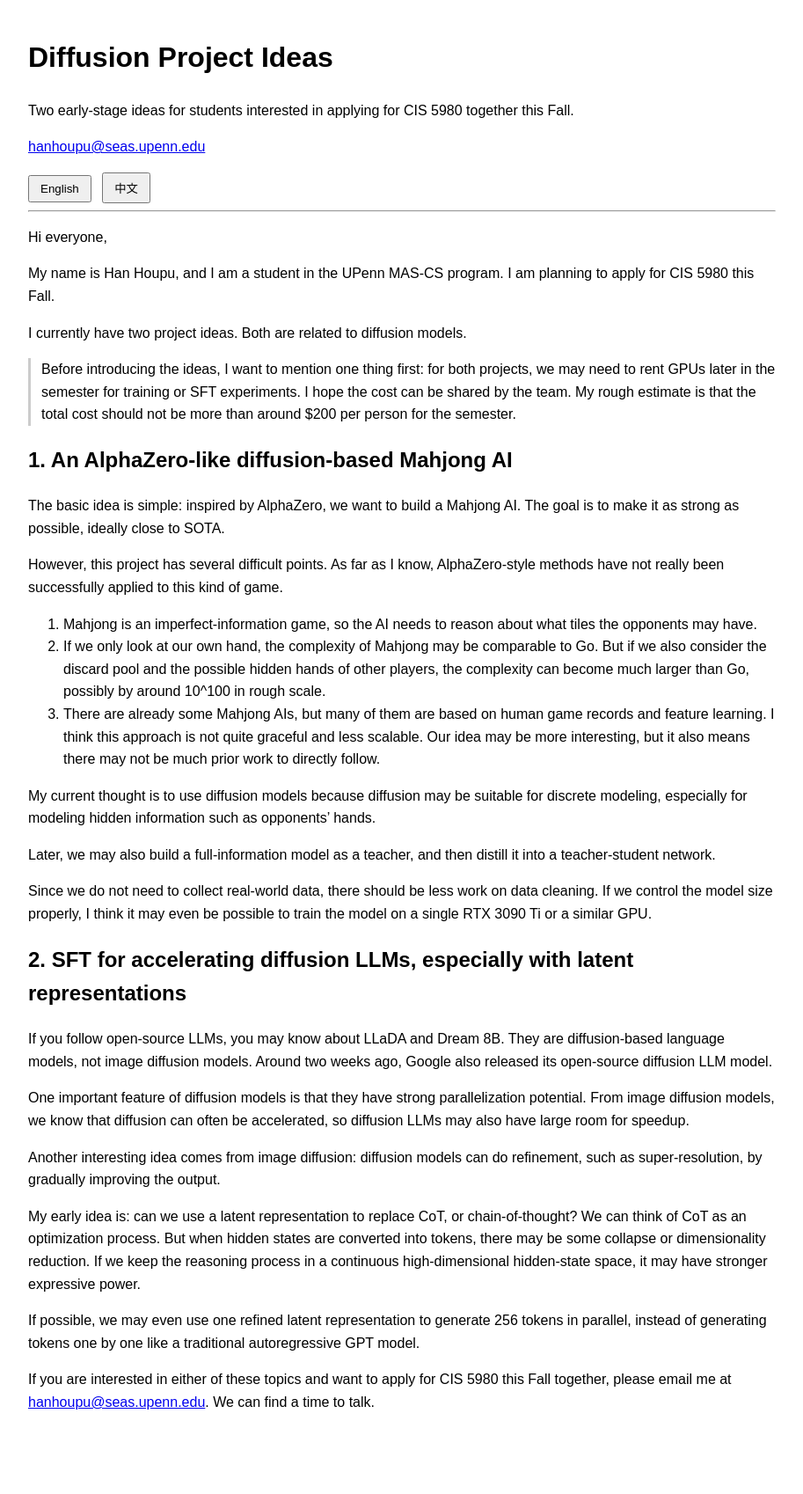
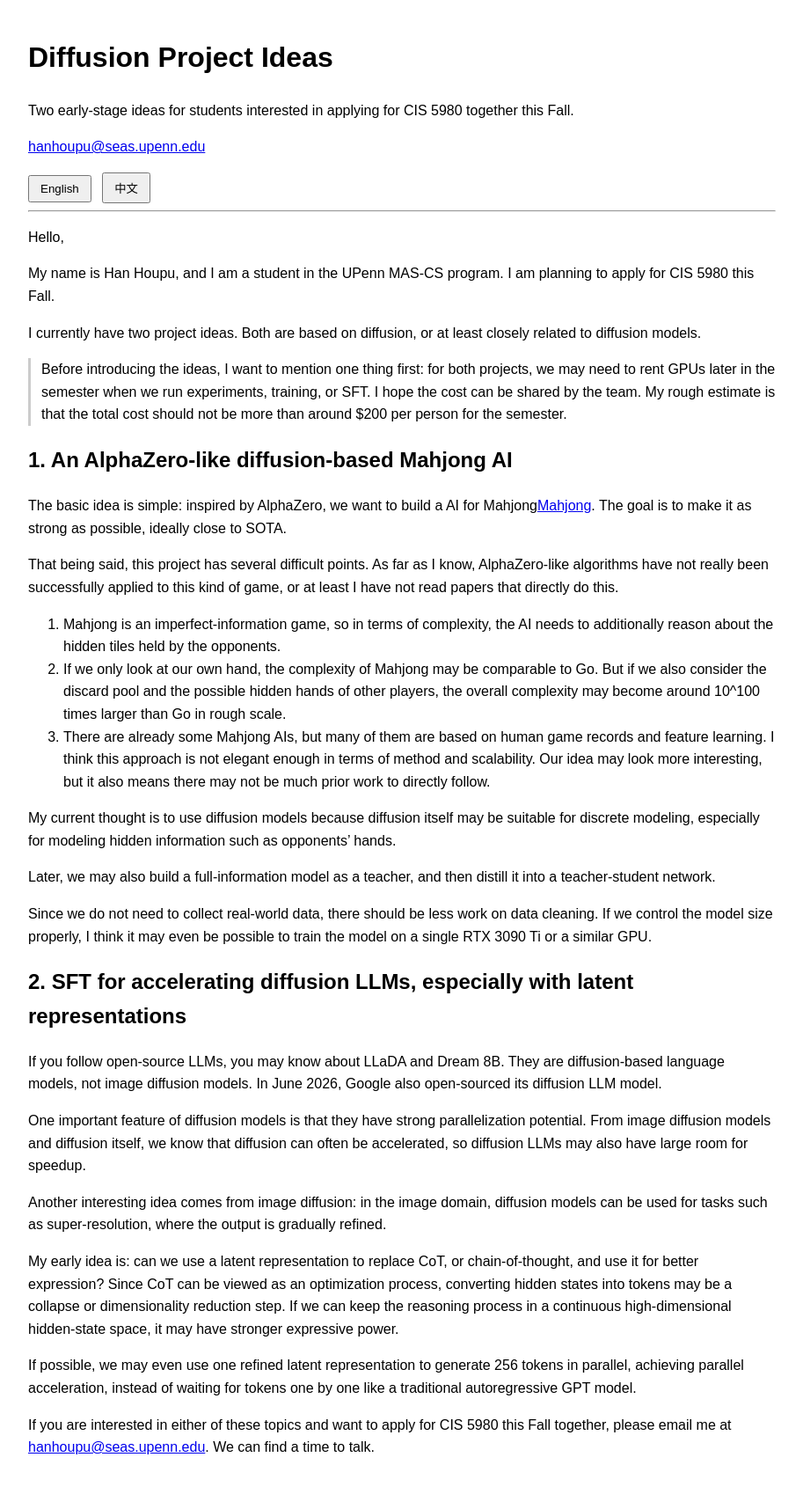
Before and after one commit to HanHoupu/hanhoupu.github.io, a Jekyll site: the page cis5980/index.html, which Jekyll copies as it is, in a window 1280 px wide. Shown: the whole page at 88% size, without its empty margins (183-1096 px from the left). Built offline with Jekyll 4.4.1, drawn with Linux system fonts in a browser that asks for light colours; before the commit the page ends 1647 px from its top, so only the background shows below that.

Commit message:
speaking style change

```diff
--- a/cis5980/index.html
+++ b/cis5980/index.html
@@ -37,38 +37,38 @@
   <hr>
 
   <article class="lang-panel" id="panel-en">
-<p>Hi everyone,</p>
+    <p>Hello,</p>
     <p>My name is Han Houpu, and I am a student in the UPenn MAS-CS program. I am planning to apply for CIS 5980 this Fall.</p>
-        <p>I currently have two project ideas. Both are related to diffusion models.</p>
+    <p>I currently have two project ideas. Both are based on diffusion, or at least closely related to diffusion models.</p>
 
     <div class="note">
-          <p>Before introducing the ideas, I want to mention one thing first: for both projects, we may need to rent GPUs later in the semester for training or SFT experiments. I hope the cost can be shared by the team. My rough estimate is that the total cost should not be more than around $200 per person for the semester.</p>
+      <p>Before introducing the ideas, I want to mention one thing first: for both projects, we may need to rent GPUs later in the semester when we run experiments, training, or SFT. I hope the cost can be shared by the team. My rough estimate is that the total cost should not be more than around $200 per person for the semester.</p>
     </div>
 
     <h2>1. An AlphaZero-like diffusion-based Mahjong AI</h2>
-        <p>The basic idea is simple: inspired by AlphaZero, we want to build a Mahjong AI. The goal is to make it as strong as possible, ideally close to SOTA.</p>
-        <p>However, this project has several difficult points. As far as I know, AlphaZero-style methods have not really been successfully applied to this kind of game.</p>
+    <p>The basic idea is simple: inspired by AlphaZero, we want to build a AI for Mahjong<a href="https://en.wikipedia.org/wiki/Mahjong" target="_blank" rel="noopener noreferrer">Mahjong</a>. The goal is to make it as strong as possible, ideally close to SOTA.</p>
+    <p>That being said, this project has several difficult points. As far as I know, AlphaZero-like algorithms have not really been successfully applied to this kind of game, or at least I have not read papers that directly do this.</p>
     <ol>
-          <li>Mahjong is an imperfect-information game, so the AI needs to reason about what tiles the opponents may have.</li>
-          <li>If we only look at our own hand, the complexity of Mahjong may be comparable to Go. But if we also consider the discard pool and the possible hidden hands of other players, the complexity can become much larger than Go, possibly by around 10^100 in rough scale.</li>
-          <li>There are already some Mahjong AIs, but many of them are based on human game records and feature learning. I think this approach is not quite graceful and less scalable. Our idea may be more interesting, but it also means there may not be much prior work to directly follow.</li>
+      <li>Mahjong is an imperfect-information game, so in terms of complexity, the AI needs to additionally reason about the hidden tiles held by the opponents.</li>
+      <li>If we only look at our own hand, the complexity of Mahjong may be comparable to Go. But if we also consider the discard pool and the possible hidden hands of other players, the overall complexity may become around 10^100 times larger than Go in rough scale.</li>
+      <li>There are already some Mahjong AIs, but many of them are based on human game records and feature learning. I think this approach is not elegant enough in terms of method and scalability. Our idea may look more interesting, but it also means there may not be much prior work to directly follow.</li>
     </ol>
-        <p>My current thought is to use diffusion models because diffusion may be suitable for discrete modeling, especially for modeling hidden information such as opponents’ hands.</p>
+    <p>My current thought is to use diffusion models because diffusion itself may be suitable for discrete modeling, especially for modeling hidden information such as opponents’ hands.</p>
     <p>Later, we may also build a full-information model as a teacher, and then distill it into a teacher-student network.</p>
     <p>Since we do not need to collect real-world data, there should be less work on data cleaning. If we control the model size properly, I think it may even be possible to train the model on a single RTX 3090 Ti or a similar GPU.</p>
 
     <h2>2. SFT for accelerating diffusion LLMs, especially with latent representations</h2>
-        <p>If you follow open-source LLMs, you may know about LLaDA and Dream 8B. They are diffusion-based language models, not image diffusion models. Around two weeks ago, Google also released its open-source diffusion LLM model.</p>
-        <p>One important feature of diffusion models is that they have strong parallelization potential. From image diffusion models, we know that diffusion can often be accelerated, so diffusion LLMs may also have large room for speedup.</p>
-        <p>Another interesting idea comes from image diffusion: diffusion models can do refinement, such as super-resolution, by gradually improving the output.</p>
-        <p>My early idea is: can we use a latent representation to replace CoT, or chain-of-thought? We can think of CoT as an optimization process. But when hidden states are converted into tokens, there may be some collapse or dimensionality reduction. If we keep the reasoning process in a continuous high-dimensional hidden-state space, it may have stronger expressive power.</p>
-        <p>If possible, we may even use one refined latent representation to generate 256 tokens in parallel, instead of generating tokens one by one like a traditional autoregressive GPT model.</p>
+    <p>If you follow open-source LLMs, you may know about LLaDA and Dream 8B. They are diffusion-based language models, not image diffusion models. In June 2026, Google also open-sourced its diffusion LLM model.</p>
+    <p>One important feature of diffusion models is that they have strong parallelization potential. From image diffusion models and diffusion itself, we know that diffusion can often be accelerated, so diffusion LLMs may also have large room for speedup.</p>
+    <p>Another interesting idea comes from image diffusion: in the image domain, diffusion models can be used for tasks such as super-resolution, where the output is gradually refined.</p>
+    <p>My early idea is: can we use a latent representation to replace CoT, or chain-of-thought, and use it for better expression? Since CoT can be viewed as an optimization process, converting hidden states into tokens may be a collapse or dimensionality reduction step. If we can keep the reasoning process in a continuous high-dimensional hidden-state space, it may have stronger expressive power.</p>
+    <p>If possible, we may even use one refined latent representation to generate 256 tokens in parallel, achieving parallel acceleration, instead of waiting for tokens one by one like a traditional autoregressive GPT model.</p>
 
     <p class="closing">If you are interested in either of these topics and want to apply for CIS 5980 this Fall together, please email me at <a class="contact-link" href="mailto:hanhoupu@seas.upenn.edu">hanhoupu@seas.upenn.edu</a>. We can find a time to talk.</p>
   </article>
 
   <article class="lang-panel" id="panel-zh" lang="zh-Hans" hidden>
-<p>各位好，我是 Han Houpu，UPenn MAS-CS 的学生，打算这个 Fall 申请 CIS 5980。</p>
+<p>各位好，我是韩厚普，UPenn MAS-CS 的学生，打算这个 Fall 申请 CIS 5980。</p>
         <p>我现在手上有两个点子，都是基于 diffusion，或者说和 diffusion 相关的。</p>
 
         <div class="note">
@@ -88,13 +88,13 @@
         <p>由于我们不需要进行任何数据收集，所以数据清洗之类的杂活不用干；且如果规模控制得当的话，我认为在一张 3090 Ti 上（或者类似的卡）进行训练都是有可能的。</p>
 
         <h2>2. diffusion LLM 的加速 SFT，尤其是 latent</h2>
-        <p>如果对开源 LLM 有关注的话，各位可能知道之前的 LLaDA 和 Dream 8B 模型。它们是基于 diffusion 的大语言模型，而不是画图模型。两周前，谷歌也发布开源了它们的 diffusion LLM 模型。</p>
+        <p>如果对开源 LLM 有关注的话，各位可能知道之前的 LLaDA 和 Dream 8B 模型。它们是基于 diffusion 的大语言模型，而不是画图模型。2026/6，谷歌也发布开源了它们的 diffusion LLM 模型。</p>
         <p>Diffusion 模型的一个很大的特点就是可并行性很高。也就是说，从图像 diffusion / diffusion 本身的特性来看，它的加速潜力非常大。</p>
         <p>第二个有趣的事情是，在 diffusion 的图像领域中，我们可以使用 diffusion 进行一些超分辨率的解析，即不断进行细化。</p>
-        <p>那么现在我的一个初步想法是：我们能否使用一个 latent 来代替 CoT，即思维链，来起到更好的表达？因为 CoT 可以看成一个优化过程，从 hidden state 到 token 本身是一个坍缩 / 降维的过程；如果我们能一直维持连续的高维 hidden state 形态，可能会有更强的表达能力。</p>
-        <p>甚至可能的话，我们可以用同一个细化好的 latent 来进行 256 个 token 的同时输出，而不是像传统的 AR GPT 一样需要一个一个等待 token。</p>
+        <p>那么现在我的一个初步想法是：我们能否使用一个 latent 来代替 CoT，即思维链，来起到更好的表达？因为 CoT 可以看成一个优化过程，所以从 hidden state 到 token 本身是一个坍缩 / 降维的过程；如果我们能一直维持连续的高维 hidden state 形态，可能会有更强的表达能力。</p>
+        <p>甚至可能的话，我们可以用同一个细化好的 latent 来进行 256 个 token 的同时输出，来达成并行加速的效果，而不是像传统的 AR GPT 一样需要一个一个等待 token。</p>
 
-        <p class="closing">如果你对以上 topic 有兴趣，并想一起申请今年 Fall 的 CIS 5980，请发邮件到 <a class="contact-link" href="mailto:hanhoupu@seas.upenn.edu">hanhoupu@seas.upenn.edu</a>，我们可以找个时间聊聊。</p>
+        <p class="closing">如果你对以上话题有兴趣，并想一起申请今年 Fall 的 CIS 5980，请发邮件到 <a class="contact-link" href="mailto:hanhoupu@seas.upenn.edu">hanhoupu@seas.upenn.edu</a>，我们可以找个时间聊聊。</p>
   </article>
 
   <script>
```
Also changed, not shown: other parts of cis5980/index.html (+3 -3 lines). Lines whose indentation alone changed are shown as unchanged.
